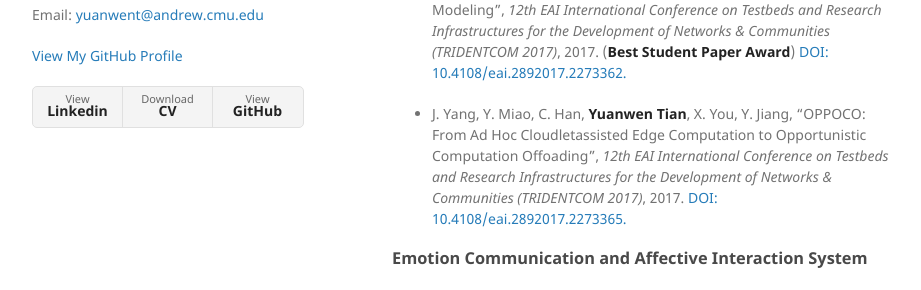
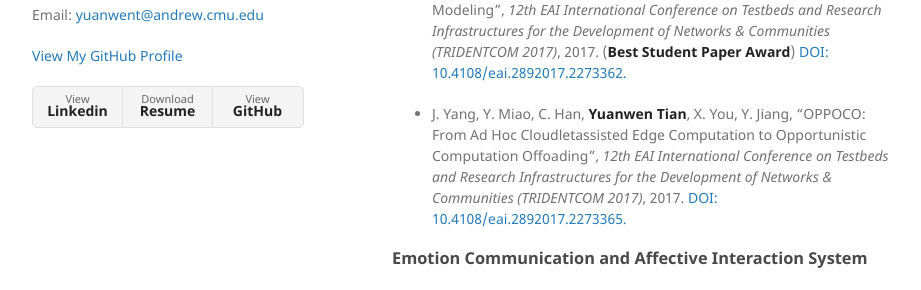
Before and after one commit to yuanwentian/yuanwentian.github.io, a Jekyll site: the page built from publication-page.md, in a window 1280 px wide. Shown: the part 453-743 px from the top of the page, without its empty margins (178-1099 px from the left). Built offline with Jekyll 4.4.1, drawn with Linux system fonts in a browser that asks for light colours.

Commit message:
update resume text

```diff
--- a/_layouts/default.html
+++ b/_layouts/default.html
@@ -38,7 +38,7 @@
         {% if site.show_downloads %}
         <ul class="downloads">
           <li><a href="linkedin.com/in/yuanwent">View<strong>Linkedin</strong></a></li>
-          <li><a href="/docs/Yuanwen_CV.pdf">Download<strong>CV</strong></a></li>
+          <li><a href="/docs/Yuanwen_Resume.pdf">Download<strong>Resume</strong></a></li>
           <li><a href="{{ site.github.owner_url }}">View<strong>GitHub</strong></a></li>
         </ul>
         {% endif %}
```
Also changed, not shown: 2 other files.
